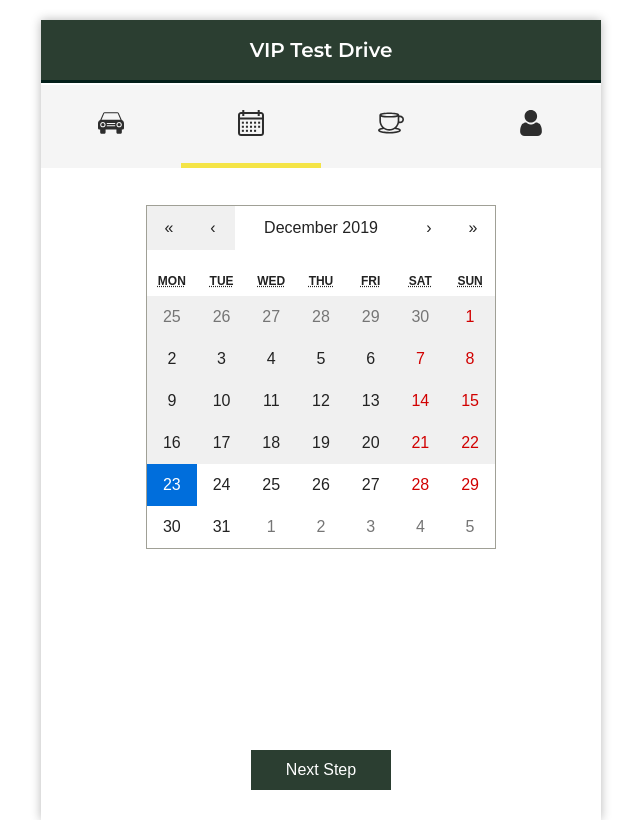
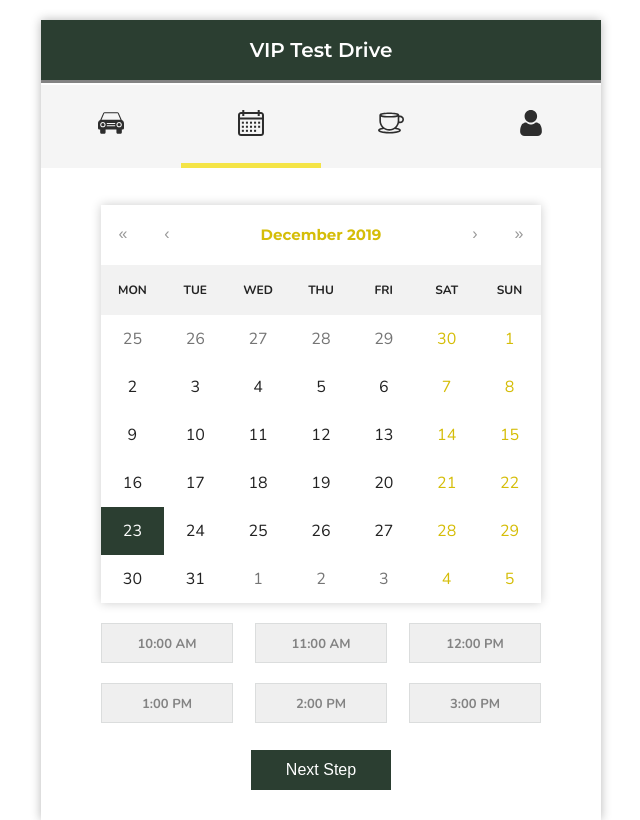
Before and after one commit to snowdamiz/dcmc-form-2, a React (Create React App) app: page / in a window 1280 px wide. Shown: the whole page, without its empty margins (319-959 px from the left). Built offline with nearby package versions, Linux system fonts and the light colour scheme.

Commit message:
calendar and times completed

```diff
--- a/src/components/datetime/datetime.js
+++ b/src/components/datetime/datetime.js
@@ -7,11 +7,20 @@ import NextBtn from '../nextbtn/nextbtn';
 import {
     DatetimeWrap,
     DatetimeBox,
+    TimesBox,
+    TimeBtn
 } from './datetimeStyles';
 
 function Datetime (props) {
+    const times = ['10:00AM', '11:00AM', '12:00PM', '1:00PM', '2:0PM', '3:00PM'];
+
     const handleDate = (date) => {
         props.setDate(date);
+    }
+
+    const handleTime = (e) => {
+        // console.log(e.target.value);
+        props.setTime(e.target.value);
     }
 
     return (
@@ -26,7 +35,36 @@ function Datetime (props) {
                     onChange={handleDate}
                     value={props.date}
                     minDate={new Date()}
-                    activeStartDate={props.date} />
+                    activeStartDate={props.date}
+                    tileClassName="cal_tile" />
+                <TimesBox>
+                    <TimeBtn
+                        value="10:00AM"
+                        className={props.time === "10:00AM" ? 'activeTime' : null }
+                        onClick={(e) => handleTime(e)}>10:00 AM</TimeBtn>
+                    <TimeBtn
+                        value="11:00AM"
+                        className={props.time === "11:00AM" ? 'activeTime' : null }
+                        onClick={(e) => handleTime(e)}>11:00 AM</TimeBtn>
+                    <TimeBtn
+                        value="12:00PM"
+                        className={props.time === "12:00PM" ? 'activeTime' : null }
+                        onClick={(e) => handleTime(e)}>12:00 PM</TimeBtn>
+                </TimesBox>
+                <TimesBox>
+                    <TimeBtn
+                        value="1:00PM"
+                        className={props.time === "1:00PM" ? 'activeTime' : null }
+                        onClick={(e) => handleTime(e)}>1:00 PM</TimeBtn>
+                    <TimeBtn
+                        value="2:00PM"
+                        className={props.time === "2:00PM" ? 'activeTime' : null }
+                        onClick={(e) => handleTime(e)}>2:00 PM</TimeBtn>
+                    <TimeBtn
+                        value="3:00PM"
+                        className={props.time === "3:00PM" ? 'activeTime' : null }
+                        onClick={(e) => handleTime(e)}>3:00 PM</TimeBtn>
+                </TimesBox>
             </DatetimeBox>
             <NextBtn
                 page={props.page}
--- a/src/components/datetime/datetimeStyles.js
+++ b/src/components/datetime/datetimeStyles.js
@@ -34,6 +34,131 @@ export const DatetimeWrap = styled.section`
         }
 
         ${media.tablet} {
-            width: 500px;
+            width: 440px;
+        }
+
+        // CALENDAR
+        .react-calendar {
+            border: none;
+            box-shadow: 0px 0px 10px #CDCDCD;
+            width: 100%;
+
+            // CALENDAR NAVIGATION
+            .react-calendar__navigation {
+                margin-top: 14px;
+                border: none;
+                height: 30px;
+
+                .react-calendar__navigation__label {
+                    background-color: ${colors.white};
+                    border: none;
+                    font-size: 15px;
+                    color: ${colors.primaryDark};
+                    font-family: ${fonts.heading};
+                    font-weight: 800;
+                }
+
+                .react-calendar__navigation__arrow {
+                    width: 30px;
+                    height: 30px;
+                    background-color: ${colors.white};
+                    color: ${colors.darkGray};
+                    border: none;
+                    font-size: 16px;
+                }
+            }
+
+            // MONTH VIEW - HEADER
+            .react-calendar__month-view {
+                .react-calendar__month-view__weekdays {
+                    height: 50px;
+                    background-color: #f2f2f2;
+
+                    .react-calendar__month-view__weekdays__weekday {
+                        text-align: center;
+                        display: flex;
+                        flex-flow: column nowrap;
+                        justify-content: center;
+                        align-items: center;
+
+                        abbr {
+                            text-decoration: none;
+                            font-family: ${fonts.text};
+                        }
+                    }
+                }
+
+                // TILES
+                .react-calendar__month-view__days {
+                    .cal_tile {
+                        background-color: ${colors.white};
+                        height: 60px;
+
+                        ${media.tablet} {
+                            height: 60x;
+                            font-size: 16px;
+                        }
+                    }
+
+                    .react-calendar__month-view__days__day--weekend {
+                        color: ${colors.primaryDark};
+                    }
+
+                    .react-calendar__tile--active {
+                        color: ${colors.white};
+                        background-color: ${colors.green};
+                    }
+
+                    .react-calendar__tile {
+                        border: none;
+                        height: 42px;
+                        font-size: 14px;
+                        font-family: ${fonts.text};
+
+                        ${media.tablet} {
+                            height: 48px;
+                            font-size: 16px;
+                        }
+                    }
+                }
+            }
         }
     `;
+
+    export const TimesBox = styled.section`
+        width: 100%;
+        margin-top: 20px;
+        display: flex;
+        flex-flow: row nowrap;
+        justify-content: space-between;
+        align-items: center;
+
+        .activeTime {
+            border: 1px solid ${colors.green};
+            background-color: ${colors.green};
+            color: ${colors.white};
+            font-weight: 800;
+        }
+    `;
+
+        export const TimeBtn = styled.button`
+            width: 30%;
+            border: 1px solid ${colors.gray};
+            height: 36px;
+            padding-top: 2px;
+            font-family: ${fonts.text};
+            font-size: 13px;
+            font-weight: 700;
+            color: ${colors.dark};
+
+            ${media.tablet} {
+                height: 40px;
+            }
+
+            &:hover {
+                border: 1px solid ${colors.green};
+                background-color: ${colors.green};
+                color: ${colors.white};
+                font-weight: 800;
+            }
+        `;
--- a/src/vars.js
+++ b/src/vars.js
@@ -1,9 +1,10 @@
 export const colors = {
-    dark: '#031F1A',
+    dark: '#838383',
     primaryDark: '#D5BD08',
     primary: '#F4E446',
     green: '#2B3E31',
-    gray: '#EAECEC',
+    darkGray: '#989898',
+    gray: '#DBDDDD',
     white: '#ffffff',
 }
 
```
